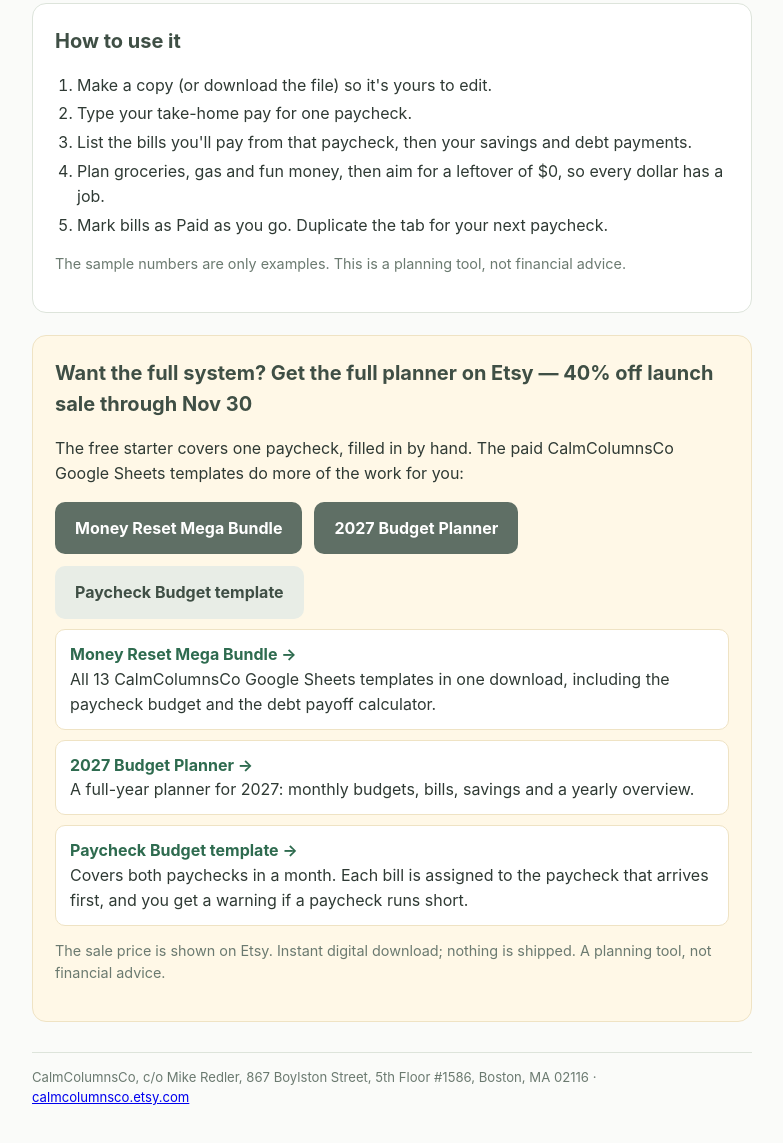
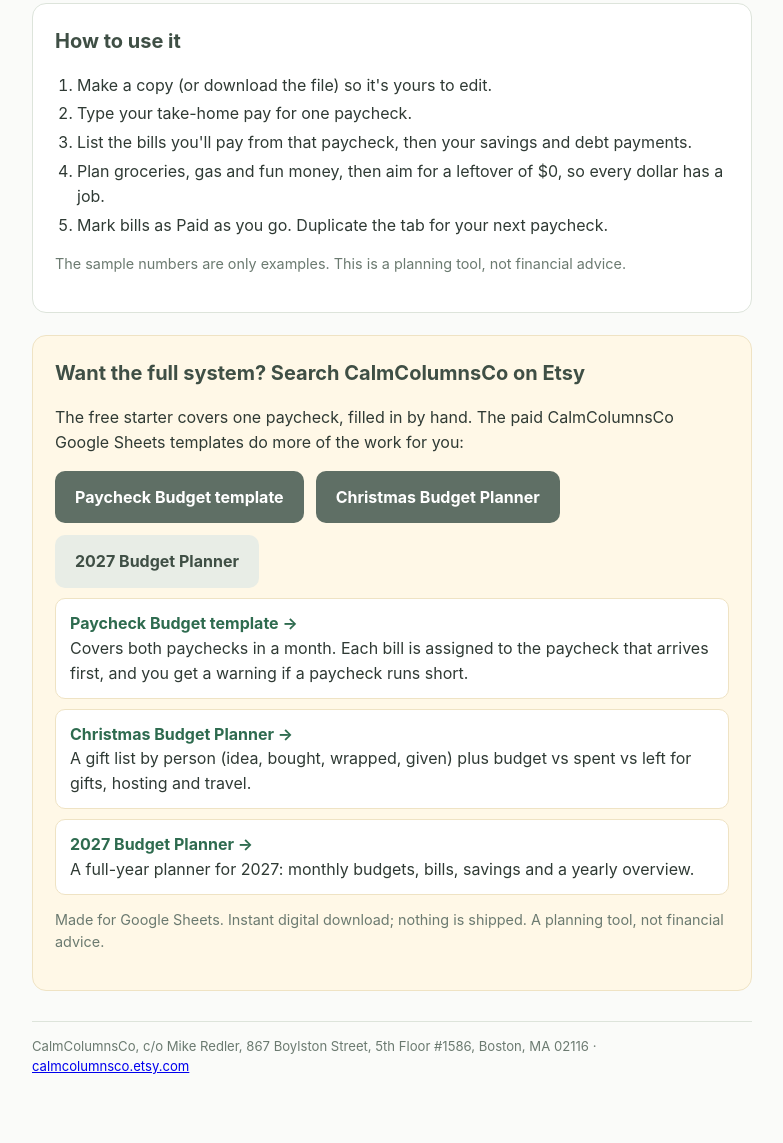
Before and after one commit to mikeredler/calmcolumns-media, a plain HTML site: page free-budget-sheet/index.html in a window 1280 px wide. Shown: the part 781-1924 px from the top of the page, without its empty margins (248-1031 px from the left). Drawn offline with Linux system fonts and the light colour scheme.

Commit message:
Free sheet page: remove sale date + Excel claim + held Mega links; lead with Paycheck/Christmas

```diff
--- a/free-budget-sheet/index.html
+++ b/free-budget-sheet/index.html
@@ -4,7 +4,7 @@
 <meta charset="utf-8">
 <meta name="viewport" content="width=device-width, initial-scale=1">
 <title>Free Paycheck Budget Starter (Google Sheets) | CalmColumnsCo</title>
-<meta name="description" content="A free, simple one-paycheck budget for Google Sheets or Excel: income, fixed bills, savings and leftover, with the math done for you. From CalmColumnsCo.">
+<meta name="description" content="A free, simple one-paycheck budget for Google Sheets: income, fixed bills, savings and leftover, with the math done for you. From CalmColumnsCo.">
 <link rel="canonical" href="https://mikeredler.github.io/calmcolumns-media/free-budget-sheet/">
 <meta property="og:title" content="Free Paycheck Budget Starter (Google Sheets)">
 <meta property="og:description" content="Plan one paycheck at a time: income, bills, savings, leftover. Free, no email required.">
@@ -49,7 +49,7 @@ footer{font-size:.82rem;color:var(--muted);margin-top:30px;border-top:1px solid
       <a class="btn btn-primary" id="copy-btn" hidden href="https://docs.google.com/spreadsheets/d/1yrYwo8ZI-qsTlaPP1Dhp8M-6Bu39RvYfLTdgfJfM2k0/copy">Make my free copy in Google Sheets</a>
       <a class="btn btn-primary" href="Paycheck-Budget-Starter-CalmColumnsCo.xlsx" download>Download the free sheet (.xlsx)</a>
     </div>
-    <p class="small">Works in Google Sheets (free Google account) and Excel. The download opens in Google Sheets if you upload it to Google Drive.</p>
+    <p class="small">Made for Google Sheets (free Google account): upload the downloaded file to Google Drive and open it with Google Sheets.</p>
   </div>
 
   <div class="card">
@@ -76,17 +76,17 @@ footer{font-size:.82rem;color:var(--muted);margin-top:30px;border-top:1px solid
   </div>
 
   <div class="card upsell" id="full-system">
-    <h2>Want the full system? Get the full planner on Etsy — 40% off launch sale through Nov 30</h2>
+    <h2>Want the full system? Search CalmColumnsCo on Etsy</h2>
     <p>The free starter covers one paycheck, filled in by hand. The paid CalmColumnsCo Google Sheets templates do more of the work for you:</p>
     <div class="btns">
-      <a class="btn btn-primary" href="https://www.etsy.com/listing/4597077552?utm_source=freesheet&amp;utm_medium=landing">Money Reset Mega Bundle</a>
-      <a class="btn btn-primary" href="https://www.etsy.com/listing/4596462527?utm_source=freesheet&amp;utm_medium=landing">2027 Budget Planner</a>
-      <a class="btn btn-ghost" href="https://www.etsy.com/listing/4597075314?utm_source=freesheet&amp;utm_medium=landing">Paycheck Budget template</a>
+      <a class="btn btn-primary" href="https://www.etsy.com/listing/4597075314?utm_source=freesheet&amp;utm_medium=landing">Paycheck Budget template</a>
+      <a class="btn btn-primary" href="https://www.etsy.com/listing/4596695533?utm_source=freesheet&amp;utm_medium=landing">Christmas Budget Planner</a>
+      <a class="btn btn-ghost" href="https://www.etsy.com/listing/4596462527?utm_source=freesheet&amp;utm_medium=landing">2027 Budget Planner</a>
     </div>
-    <a class="listing" href="https://www.etsy.com/listing/4597077552?utm_source=freesheet&amp;utm_medium=landing"><strong>Money Reset Mega Bundle →</strong><br>All 13 CalmColumnsCo Google Sheets templates in one download, including the paycheck budget and the debt payoff calculator.</a>
+    <a class="listing" href="https://www.etsy.com/listing/4597075314?utm_source=freesheet&amp;utm_medium=landing"><strong>Paycheck Budget template →</strong><br>Covers both paychecks in a month. Each bill is assigned to the paycheck that arrives first, and you get a warning if a paycheck runs short.</a>
+    <a class="listing" href="https://www.etsy.com/listing/4596695533?utm_source=freesheet&amp;utm_medium=landing"><strong>Christmas Budget Planner →</strong><br>A gift list by person (idea, bought, wrapped, given) plus budget vs spent vs left for gifts, hosting and travel.</a>
     <a class="listing" href="https://www.etsy.com/listing/4596462527?utm_source=freesheet&amp;utm_medium=landing"><strong>2027 Budget Planner →</strong><br>A full-year planner for 2027: monthly budgets, bills, savings and a yearly overview.</a>
-    <a class="listing" href="https://www.etsy.com/listing/4597075314?utm_source=freesheet&amp;utm_medium=landing"><strong>Paycheck Budget template →</strong><br>Covers both paychecks in a month. Each bill is assigned to the paycheck that arrives first, and you get a warning if a paycheck runs short.</a>
-    <p class="small">The sale price is shown on Etsy. Instant digital download; nothing is shipped. A planning tool, not financial advice.</p>
+    <p class="small">Made for Google Sheets. Instant digital download; nothing is shipped. A planning tool, not financial advice.</p>
   </div>
 
   <footer>
```
